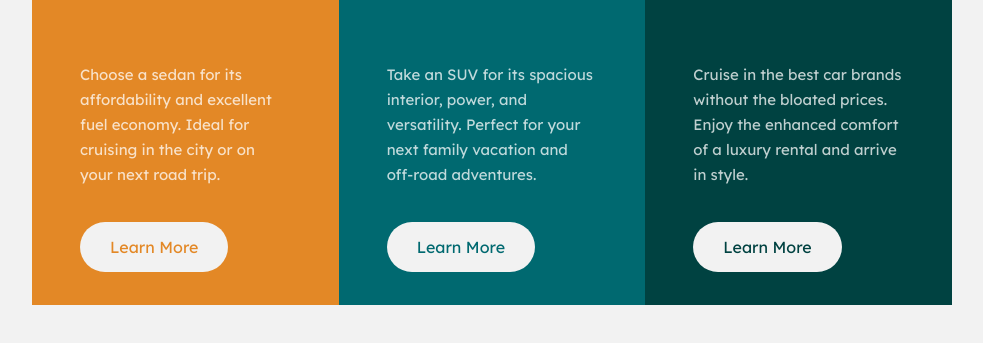
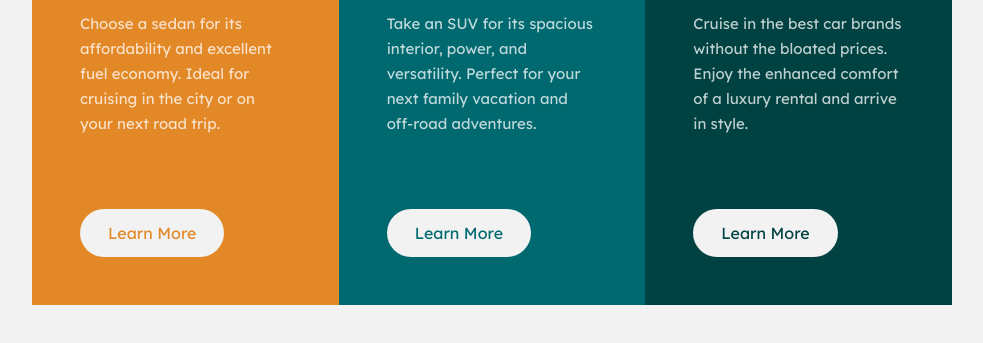
Before and after one commit to luke-hoang/3-column-preview-card-component, a plain HTML site: page index.html in a window 1280 px wide. Shown: the part 353-696 px from the top of the page, without its empty margins (148-1131 px from the left). Drawn offline with Linux system fonts and the light colour scheme.

Commit message:
fix: apply very light grey color when hovering over link

```diff
--- a/style.css
+++ b/style.css
@@ -31,12 +31,12 @@ body {
   font-family: 'Lexend Deca', sans-serif;
   color: var(--very-light-gray);
   padding: 48px;
-  display: flex;
   flex-direction: column;
   justify-content: space-between;
+  position: relative;
 }
 
-.card h2 {
+.card header h2 {
   font-family: 'Big Shoulders Display', cursive;
   font-size: 40px;
   text-transform: uppercase;
@@ -48,40 +48,46 @@ body {
   line-height: 25px;
 }
 
-.card a {
-  background-color: var(--very-light-gray);
-  text-decoration: none;
-  padding: 15px 30px;
-  border-radius: 30px;
+.card footer {
+  position: absolute;
+  bottom: 48px;
 }
 
-.card a:hover {
+.card footer a {
+  display: inline-block;
+  background-color: var(--very-light-gray);
+  text-decoration: inherit;
+  padding: 14px 28px;
+  border-radius: 28px;
+}
+
+.card footer a:hover {
   background-color: transparent;
   color: var(--very-light-gray);
   border: 2px solid var(--very-light-gray);
 }
 
-.card:nth-child(1) {
+.sedans {
   background-color: var(--bright-orange);
 }
 
-.card:nth-child(1) a {
+.suvs {
+  background-color: var(--dark-cyan);
+}
+
+.luxury {
+  background-color: var(--very-dark-cyan);
+}
+
+.sedans footer a {
   color: var(--bright-orange);
 }
 
-.card:nth-child(2) {
-  background-color: var(--dark-cyan);
-}
-
-.card:nth-child(2) a {
+.suvs footer a {
   color: var(--dark-cyan);
 }
 
-.card:nth-child(3) {
-  background-color: var(--very-dark-cyan);
-}
-
-.card:nth-child(3) a {
+.luxury footer a {
   color: var(--very-dark-cyan);
 }
 
```
